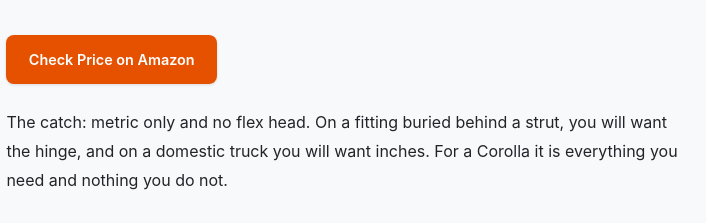
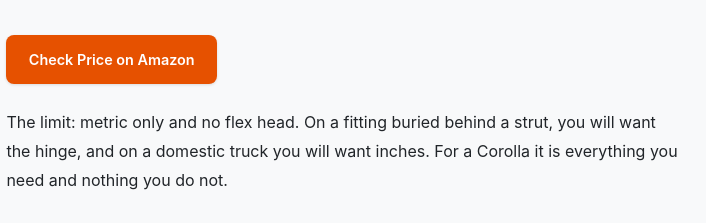
Before and after one commit to ronaldleonardo/garagetoolsdb, an Astro site: page /posts/best-flare-nut-wrench-set-review in a window 1280 px wide. Shown: the part 5905-6128 px from the top of the page, 296-1002 px from the left. Built offline with nearby package versions, Linux system fonts and the light colour scheme; Astro itself is replaced by a stand-in of ours.

Commit message:
GTDB 10-28: vary repeated honest-flaw phrasing in flare nut review

```diff
--- a/src/pages/posts/best-flare-nut-wrench-set-review.astro
+++ b/src/pages/posts/best-flare-nut-wrench-set-review.astro
@@ -186,7 +186,7 @@
 
     <a href="https://www.amazon.com/s?k=YIYEIE+5+piece+metric+flare+nut+wrench+set+brake+line&tag=tabletopharve-20" target="_blank" rel="nofollow sponsored" class="btn" style="margin:16px 0 24px;display:inline-block;">Check Price on Amazon</a>
 
-    <p>The catch: metric only and no flex head. On a fitting buried behind a strut, you will want the hinge, and on a domestic truck you will want inches. For a Corolla it is everything you need and nothing you do not.</p>
+    <p>The limit: metric only and no flex head. On a fitting buried behind a strut, you will want the hinge, and on a domestic truck you will want inches. For a Corolla it is everything you need and nothing you do not.</p>
 
     <h3>The Test</h3>
 
```
Also changed, not shown: 2 other files.
